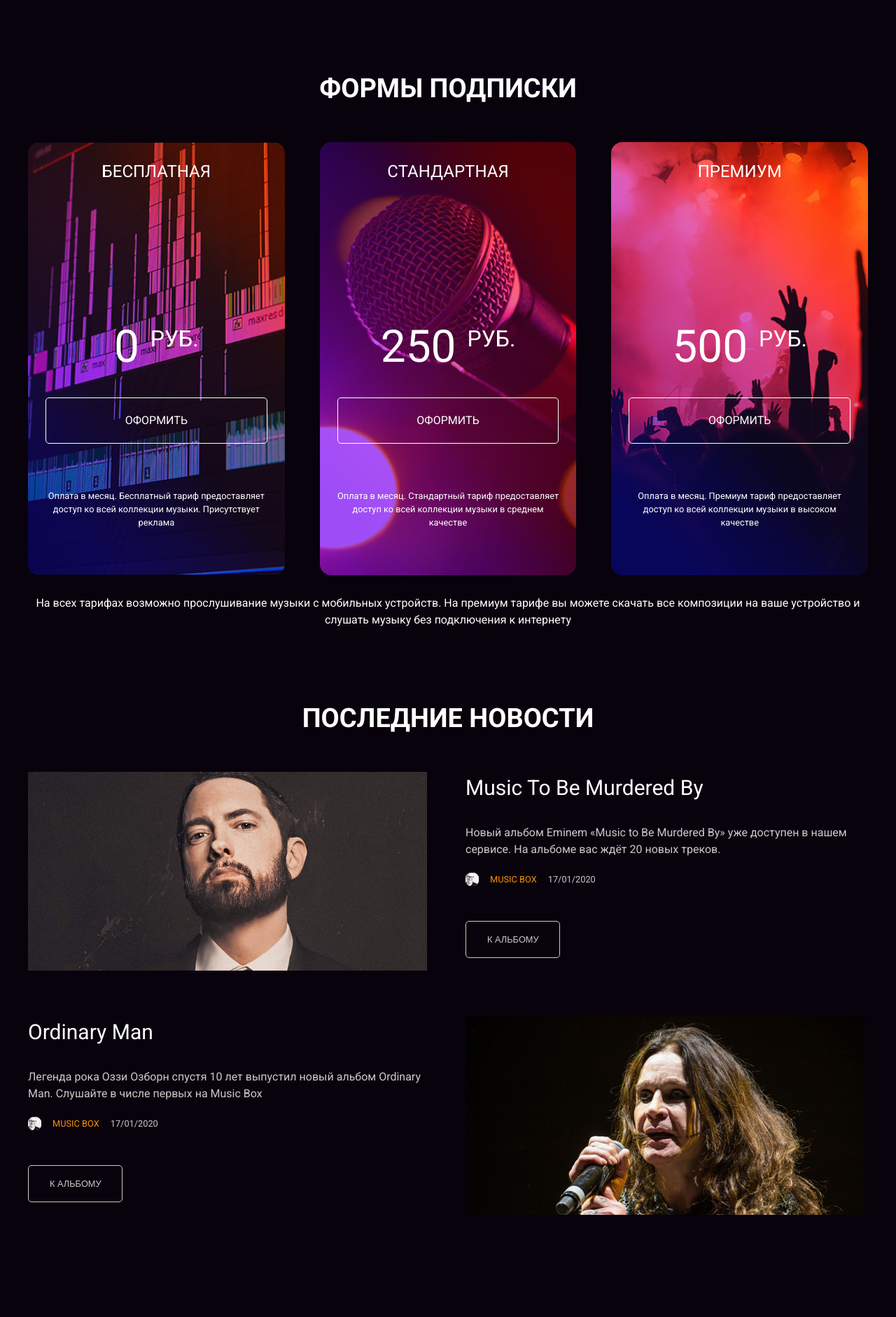
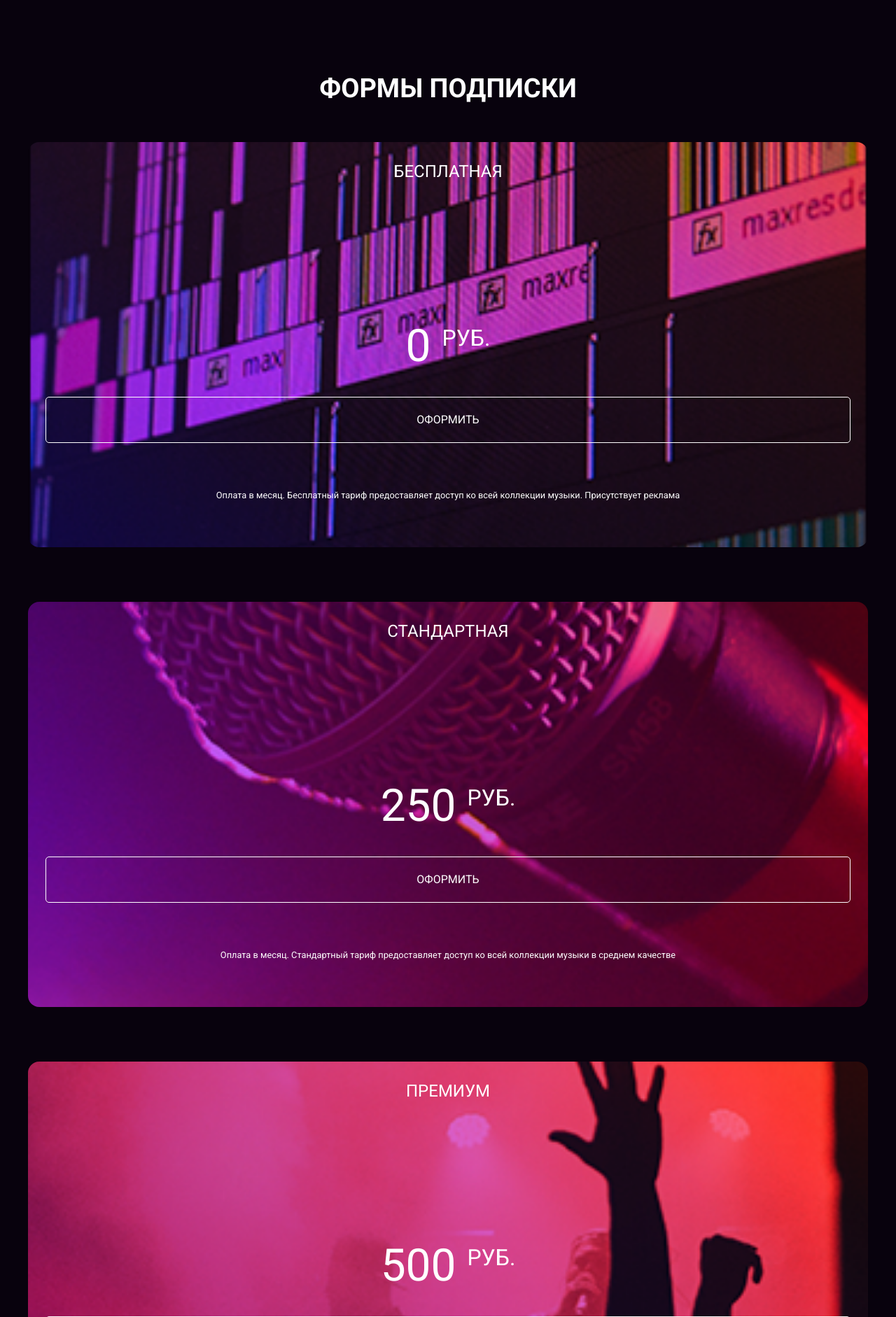
Before and after one commit to RainRa/layout-designer-project-lvl2, a PHP site: page /index.html in a window 1280 px wide. Shown: the part 750-2632 px from the top of the page at 70% size. Run offline with PHP 8.4, Linux system fonts and the light colour scheme.

Commit message:
remake pricing section #5

```diff
--- a/src/css/style.css
+++ b/src/css/style.css
@@ -117,6 +117,7 @@ img {
 
 .ts-64 {
   font-size: 64px;
+  line-height: 1;
 }
 
 .w-100 {
@@ -309,8 +310,8 @@ img {
   margin-bottom: 100px;
 }
 
-.mb-185 {
-  margin-bottom: 185px;
+.mb-200 {
+  margin-bottom: 200px;
 }
 
 .pt-40 {
@@ -799,6 +800,10 @@ img {
 
 .subscription {
   width: 100%;
+  display: flex;
+  flex-direction: column;
+  gap: 50px;
+  margin-bottom: 45px;
 }
 
 @media (min-width: 640px) {
@@ -819,7 +824,6 @@ img {
 
 .subscription .subscription-item {
   min-width: 300px;
-  margin-bottom: 50px;
 }
 
 @media (min-width: 640px) {
--- a/src/index.html
+++ b/src/index.html
@@ -74,8 +74,8 @@
         <div class="subscription">
           <div class="subscription-item">
             <article class="card bg-free">
-              <h3 class="mb-185 mt-20 h3 uppercase">Бесплатная</h3>
-              <p class="pb-24 ts-64 uppercase">0 <span class="ts-32 align-vertical-super">руб.</span></p>
+              <h3 class="mb-200 mt-20 h3 uppercase">Бесплатная</h3>
+              <p class="mb-40 ts-64 uppercase">0 <span class="ts-32 align-vertical-super">руб.</span></p>
               <a href="#" class="btn btn-subscribe btn-outline-white mb-65 no-link-decoration uppercase">Оформить</a>
               <p class="ts-small">Оплата в месяц. Бесплатный тариф предоставляет доступ ко всей
                 коллекции
@@ -85,8 +85,8 @@
 
           <div class="subscription-item">
             <article class="card bg-standart">
-              <h3 class="mb-185 mt-20 h3 uppercase">Стандартная</h3>
-              <p class="pb-24 ts-64 uppercase">250 <span class="ts-32 align-vertical-super">руб.</span></p>
+              <h3 class="mb-200 mt-20 h3 uppercase">Стандартная</h3>
+              <p class="mb-40 ts-64 uppercase">250 <span class="ts-32 align-vertical-super">руб.</span></p>
               <a href="#" class="btn btn-subscribe btn-outline-white mb-65 no-link-decoration uppercase">Оформить</a>
               <p class="ts-small">Оплата в месяц. Стандартный тариф предоставляет доступ ко всей
                 коллекции музыки в среднем качестве</p>
@@ -95,8 +95,8 @@
 
           <div class="subscription-item">
             <article class="card bg-premium">
-              <h3 class="mb-185 mt-20 h3 uppercase">Премиум</h3>
-              <p class="pb-24 ts-64 uppercase">500 <span class="ts-32 align-vertical-super">руб.</span></p>
+              <h3 class="mb-200 mt-20 h3 uppercase">Премиум</h3>
+              <p class="mb-40 ts-64 uppercase">500 <span class="ts-32 align-vertical-super">руб.</span></p>
               <a href="#" class="btn btn-subscribe btn-outline-white mb-65 no-link-decoration uppercase">Оформить</a>
               <p class="ts-small">Оплата в месяц. Премиум тариф предоставляет доступ ко всей коллекции
                 музыки в высоком качестве</p>
--- a/src/scss/base/_atomic.scss
+++ b/src/scss/base/_atomic.scss
@@ -180,8 +180,8 @@
   margin-bottom: 100px;
 }
 
-.mb-185 {
-  margin-bottom: 185px;
+.mb-200 {
+  margin-bottom: 200px;
 }
 
 // PADDINGS
--- a/src/scss/base/_typography.scss
+++ b/src/scss/base/_typography.scss
@@ -75,4 +75,5 @@
 
 .ts-64 {
   font-size: 64px;
+  line-height: 1;
 }
--- a/src/scss/blocks/_Pricing.scss
+++ b/src/scss/blocks/_Pricing.scss
@@ -1,5 +1,9 @@
 .subscription {
   width: 100%;
+  display: flex;
+  flex-direction: column;
+  gap: 50px;
+  margin-bottom: 45px;
 
   @include for-tablet-up {
     display: flex;
@@ -15,7 +19,6 @@
 
   & .subscription-item {
     min-width: 300px;
-    margin-bottom: 50px;
 
     @include for-tablet-up {
       flex: 1 0 0;
```
